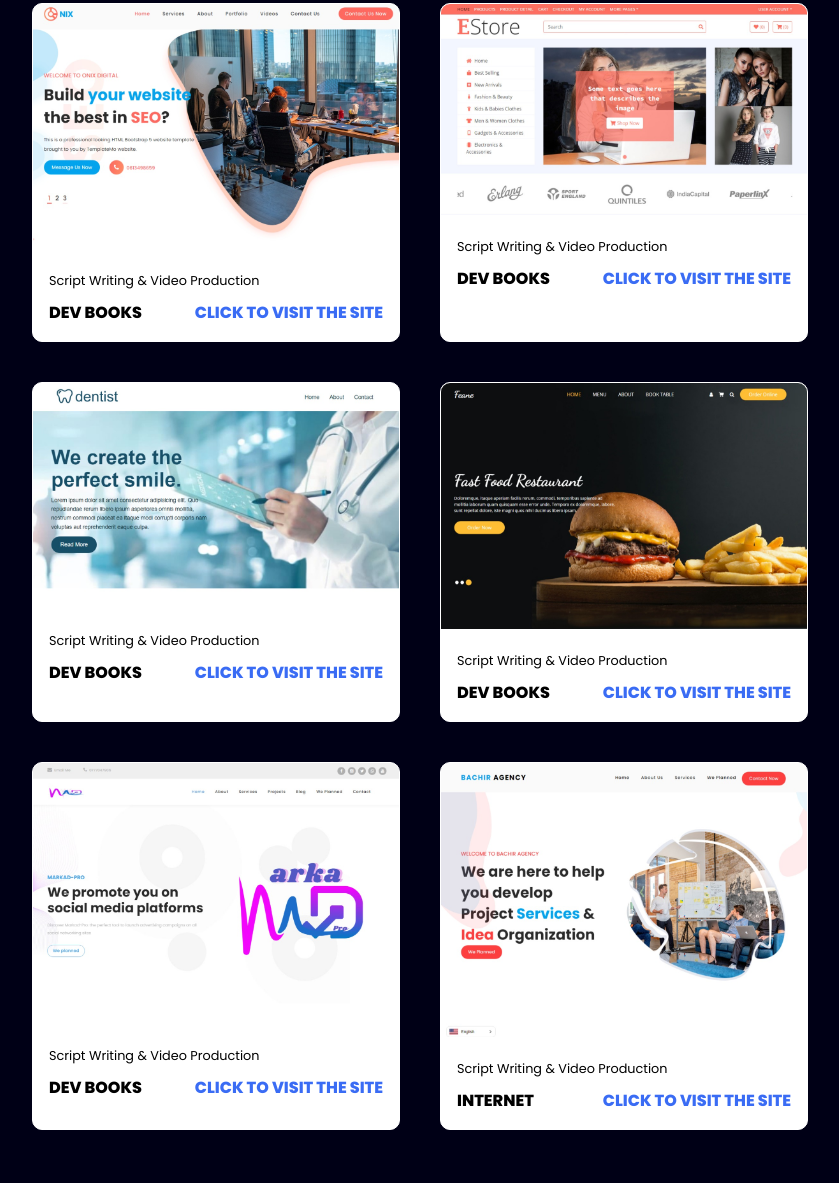
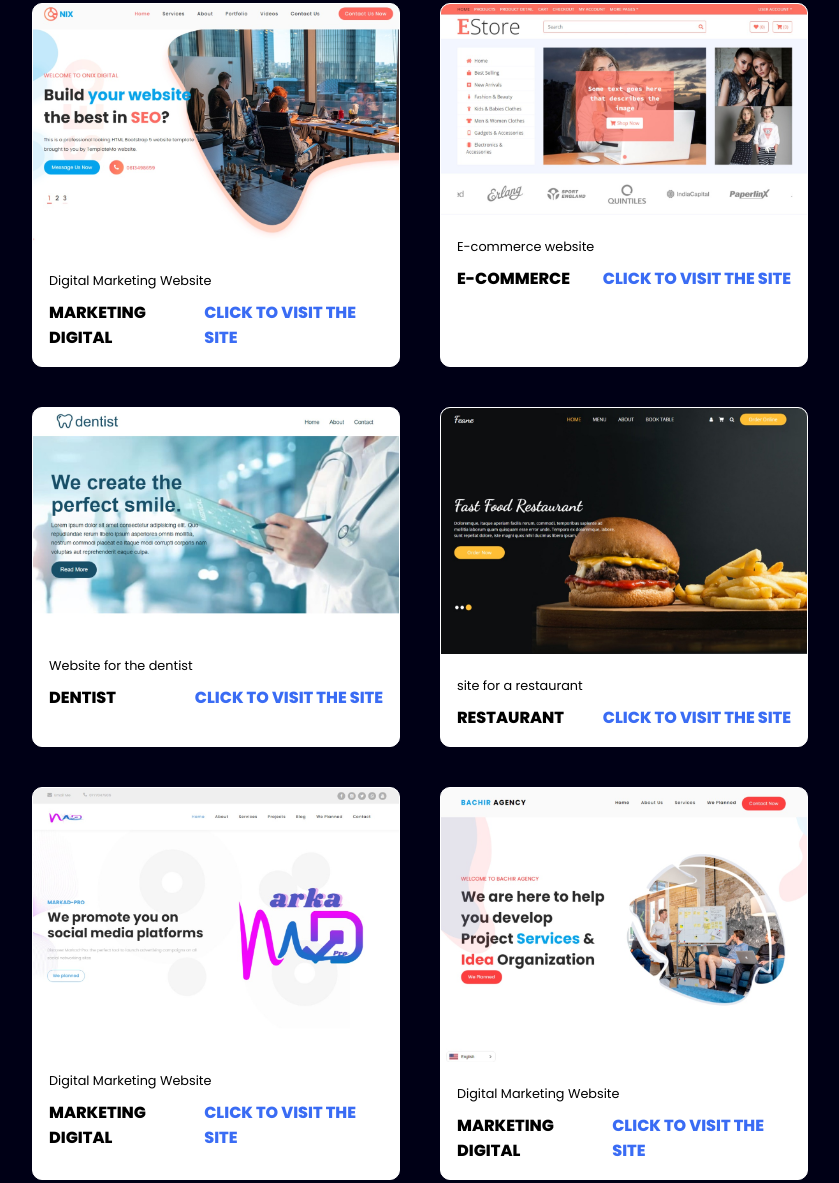
Before and after one commit to MrGhost999/Oussama, a plain HTML site: page index.html in a window 1280 px wide. Shown: the part 1679-2862 px from the top of the page, without its empty margins (220-1059 px from the left). Drawn offline with Linux system fonts and the light colour scheme.

Commit message:
Update index.html

```diff
--- a/index.html
+++ b/index.html
@@ -71,9 +71,9 @@
                     <img src="images/work1.jpeg" />
                 </div>
                 <div class="project-info">
-                    <p class="project-category">Script Writing & Video Production</p>
+                    <p class="project-category">Digital Marketing Website</p>
                     <strong class="project-title">
-                        <span>Dev Books</span>
+                        <span>Marketing Digital</span>
                         <a href="https://mrgost999.github.io/Onix/" class="more-details">Click to visit the site</a>
                     </strong>
                 </div>
@@ -83,9 +83,9 @@
                     <img src="images/work2.jpeg" />
                 </div>
                 <div class="project-info">
-                    <p class="project-category">Script Writing & Video Production</p>
+                    <p class="project-category">E-commerce website</p>
                     <strong class="project-title">
-                        <span>Dev Books</span>
+                        <span>E-commerce</span>
                         <a href="https://mrgost999.github.io/E-Store/" class="more-details">Click to visit the site</a>
                     </strong>
                 </div>
@@ -95,9 +95,9 @@
                     <img src="images/work3.jpeg" />
                 </div>
                 <div class="project-info">
-                    <p class="project-category">Script Writing & Video Production</p>
+                    <p class="project-category">Website for the dentist</p>
                     <strong class="project-title">
-                        <span>Dev Books</span>
+                        <span>dentist</span>
                         <a href="https://mrgost999.github.io/dentist/" class="more-details">Click to visit the site</a>
                     </strong>
                 </div>
@@ -107,9 +107,9 @@
                     <img src="images/work4.jpeg" />
                 </div>
                 <div class="project-info">
-                    <p class="project-category">Script Writing & Video Production</p>
+                    <p class="project-category">site for a restaurant</p>
                     <strong class="project-title">
-                        <span>Dev Books</span>
+                        <span>Restaurant</span>
                         <a href="https://mrgost999.github.io/Ghost-man/" class="more-details">Click to visit the site</a>
                     </strong>
                 </div>
@@ -119,9 +119,9 @@
                     <img src="images/work5.jpeg" />
                 </div>
                 <div class="project-info">
-                    <p class="project-category">Script Writing & Video Production</p>
+                    <p class="project-category">Digital Marketing Website</p>
                     <strong class="project-title">
-                        <span>Dev Books</span>
+                        <span>Marketing Digital</span>
                         <a href="https://markadpro.com/" class="more-details">Click to visit the site</a>
                     </strong>
                 </div>
@@ -131,9 +131,9 @@
                     <img src="images/work6.jpeg" />
                 </div>
                 <div class="project-info">
-                    <p class="project-category">Script Writing & Video Production</p>
+                    <p class="project-category">Digital Marketing Website</p>
                     <strong class="project-title">
-                        <span>Internet</span>
+                        <span>Marketing Digital</span>
                         <a href="https://bachiragency.com/" class="more-details">Click to visit the site</a>
                     </strong>
                 </div>
```
